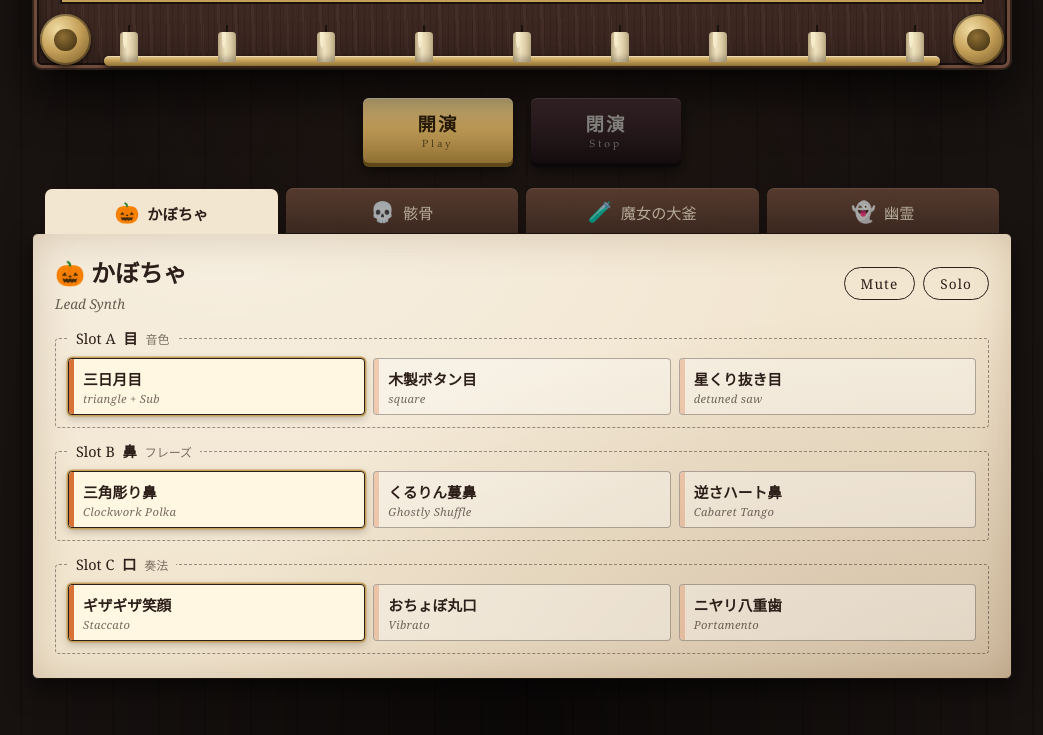
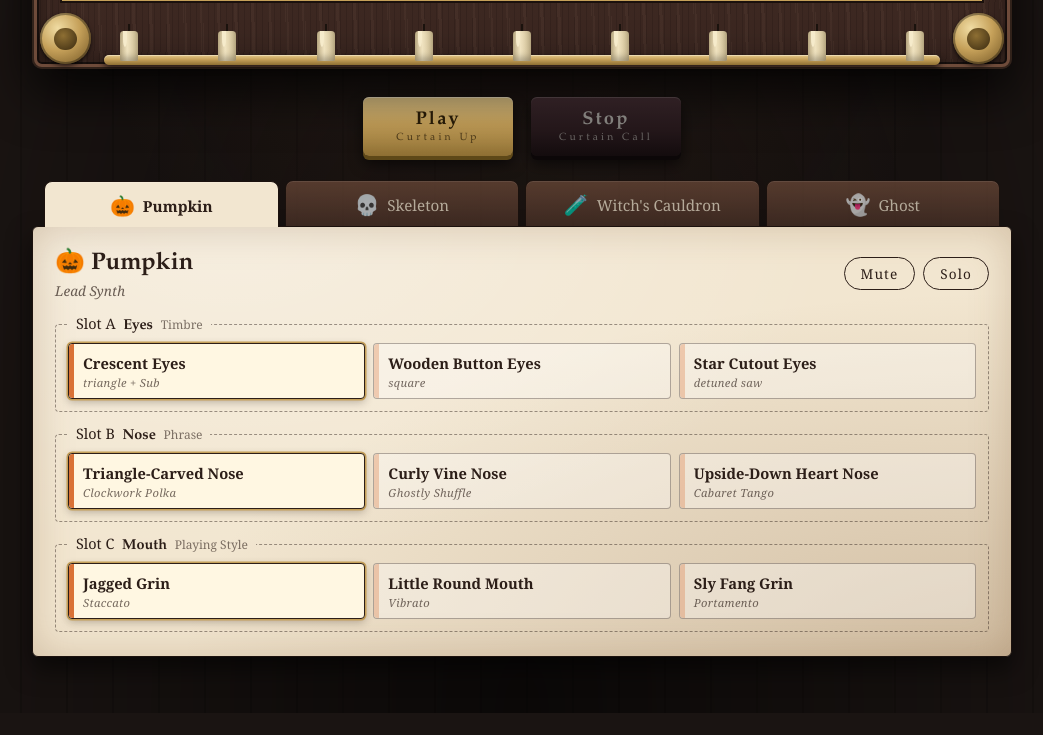
Before and after one commit to stmega99-jpg/monster-puppet-theater, a plain HTML site: page index.html in a window 1280 px wide. Shown: the part 693-1428 px from the top of the page, without its empty margins (118-1161 px from the left). After the commit the page ends 1406 px from the top, so only its background shows below. Drawn offline with Linux system fonts and the light colour scheme.

Commit message:
chore: convert all UI text, comments, and docs to English

```diff
--- a/css/style.css
+++ b/css/style.css
@@ -1,5 +1,5 @@
 /* Monster Puppet Theater — Antique Wood & Faded Storybook
-   パレットは .kiro/specs/monster-ensemble/design.md §1 に準拠。蛍光色は使わない。 */
+   Palette follows .kiro/specs/monster-ensemble/design.md section 1. No fluorescent colors. */
 
 :root {
   --bg-stage-dark: #1A1412;
@@ -34,7 +34,7 @@ body {
     var(--bg-stage-dark);
 }
 
-/* ---------- 看板 ---------- */
+/* ---------- Marquee ---------- */
 .marquee { text-align: center; padding: 28px 16px 8px; }
 .marquee__eyebrow {
   margin: 0; font-size: 0.8rem; letter-spacing: 0.4em; color: var(--brass-accent); opacity: 0.85;
@@ -53,7 +53,7 @@ body {
 
 .theater { width: min(980px, 100% - 24px); margin: 0 auto; padding-bottom: 56px; }
 
-/* ---------- 額縁（プロセニアム） ---------- */
+/* ---------- Wooden frame (proscenium) ---------- */
 .proscenium {
   position: relative;
   padding: 3.6% 3.6% 7.5%;
@@ -70,7 +70,7 @@ body {
     0 24px 50px rgba(0, 0, 0, 0.75);
 }
 
-/* 四隅の真鍮飾り */
+/* Brass corner rosettes */
 .frame-corner {
   position: absolute; width: 5.2%; aspect-ratio: 1; z-index: 6;
   background: radial-gradient(circle at 35% 30%, #F0DCA3, #C5A059 45%, #6E5222 100%);
@@ -86,7 +86,7 @@ body {
 .frame-corner--bl { bottom: 0.8%; left: 0.8%; }
 .frame-corner--br { bottom: 0.8%; right: 0.8%; }
 
-/* ---------- ステージ ---------- */
+/* ---------- Stage ---------- */
 .stage {
   position: relative; overflow: hidden;
   aspect-ratio: 16 / 9;
@@ -94,7 +94,7 @@ body {
   box-shadow: 0 0 0 3px #1b110d, 0 0 0 5px var(--brass-accent), 0 0 0 7px #1b110d, inset 0 0 60px rgba(0, 0, 0, 0.8);
 }
 
-/* 色褪せた絵本の背景画: 月・丘・傾いた屋敷・枯れ木。紙の粒子ノイズ入り。 */
+/* Faded storybook backdrop: moon, hills, crooked manor, bare tree, with paper grain noise. */
 .backdrop {
   position: absolute; inset: 0;
   background:
@@ -103,14 +103,14 @@ body {
   filter: sepia(0.35) saturate(0.75) brightness(0.85);
 }
 
-/* 開演時の天井スポット */
+/* Overhead spotlight while the show is on */
 .spotlight {
   position: absolute; inset: 0; pointer-events: none; opacity: 0;
   background: radial-gradient(ellipse 60% 85% at 50% 0%, rgba(247, 200, 115, 0.22), transparent 70%);
   transition: opacity 1.4s ease 0.5s;
 }
 
-/* 床板 */
+/* Floorboards */
 .floor {
   position: absolute; left: 0; right: 0; bottom: 0; height: 17%;
   background:
@@ -120,14 +120,14 @@ body {
   border-top: 2px solid rgba(0, 0, 0, 0.6);
   box-shadow: inset 0 14px 18px -8px rgba(0, 0, 0, 0.7);
 }
-/* フットライトの照り返し */
+/* Footlight glow reflected on the floor */
 .floor::after {
   content: ''; position: absolute; inset: 0; opacity: 0;
   background: radial-gradient(ellipse 70% 120% at 50% 100%, rgba(247, 200, 115, 0.5), transparent 70%);
   transition: opacity 1s ease 0.6s;
 }
 
-/* ---------- パペット（Task 1 では仮シルエット） ---------- */
+/* ---------- Puppets (placeholder silhouettes in Task 1) ---------- */
 .puppets {
   position: absolute; inset: 0 5% 3% 5%;
   display: flex; justify-content: space-around; align-items: flex-start;
@@ -145,7 +145,7 @@ body {
 .puppet svg { display: block; width: 100%; height: auto; overflow: visible; }
 .puppet:hover { filter: drop-shadow(0 6px 5px rgba(0, 0, 0, 0.55)) brightness(1.08); }
 
-/* 選ばれているパペットの足元に真鍮の名札 */
+/* Brass nameplate at the feet of the selected puppet */
 .puppet::after {
   content: attr(data-name);
   position: absolute; left: 50%; bottom: -3%; transform: translateX(-50%);
@@ -161,12 +161,12 @@ body {
 .puppet .zzz { opacity: 0; }
 .puppet .eyes { transform-origin: 70px 140px; transition: transform 0.4s; }
 
-/* 居眠り姿（Mute / 他トラックの Solo） */
+/* Dozing pose (Mute, or silenced by another track's Solo) */
 .puppet.is-asleep .body { filter: brightness(0.62) saturate(0.55); transform: scaleY(0.94); }
 .puppet.is-asleep .eyes { transform: scaleY(0.12); }
 .puppet.is-asleep .zzz { opacity: 0.9; animation: zzz 3s ease-in-out infinite; }
 
-/* ---------- 深紅のベルベットカーテン ---------- */
+/* ---------- Crimson velvet curtains ---------- */
 .curtain {
   position: absolute; top: 0; bottom: 0; width: 52%; z-index: 4;
   background:
@@ -178,7 +178,7 @@ body {
   box-shadow: 0 0 24px rgba(0, 0, 0, 0.7);
   transition: transform 1.3s cubic-bezier(0.65, 0, 0.25, 1);
 }
-.curtain::after { /* 裾の金房 */
+.curtain::after { /* Gold fringe along the hem */
   content: ''; position: absolute; left: 0; right: 0; bottom: 0; height: 2.6%;
   background: repeating-linear-gradient(90deg, #C5A059 0 3px, #8E6F33 3px 6px);
   opacity: 0.85;
@@ -202,7 +202,7 @@ body {
 }
 .proscenium:not([data-state='closed']) .curtain-hint { opacity: 0; }
 
-/* 上部の垂れ幕（バランス） */
+/* Top valance */
 .valance {
   position: absolute; z-index: 5; left: 3.6%; right: 3.6%; top: 3.6%;
   height: 7.5%;
@@ -212,7 +212,7 @@ body {
   border-bottom: 3px solid var(--brass-accent);
   box-shadow: 0 6px 12px rgba(0, 0, 0, 0.6);
 }
-.valance::after { /* スカラップ */
+.valance::after { /* Scalloped edge */
   content: ''; position: absolute; left: 0; right: 0; top: 100%; height: 55%;
   background: radial-gradient(circle at 50% 0, var(--curtain-red) 0 62%, transparent 64%) 0 0 / 8.333% 100% repeat-x;
   filter: drop-shadow(0 3px 2px rgba(0, 0, 0, 0.55));
@@ -226,13 +226,13 @@ body {
 .valance__tassel--l { left: 2%; }
 .valance__tassel--r { right: 2%; }
 
-/* ---------- ロウソクのフットライト ---------- */
+/* ---------- Candle footlights ---------- */
 .footlights {
   position: absolute; z-index: 7; left: 9%; right: 9%; bottom: 1.4%; height: 6.2%;
   display: flex; justify-content: space-between; align-items: flex-end;
   font-size: clamp(8px, 1.45vw, 15px);
 }
-.footlights::before { /* 真鍮のトレイ */
+.footlights::before { /* Brass tray */
   content: ''; position: absolute; left: -2%; right: -2%; bottom: -0.3em; height: 0.7em;
   background: var(--brass-grad); border-radius: 0.4em;
   box-shadow: 0 3px 6px rgba(0, 0, 0, 0.7), inset 0 1px 0 rgba(255, 255, 255, 0.35);
@@ -243,7 +243,7 @@ body {
   background: linear-gradient(90deg, #cbb98f, #F0E3C0 40%, #cbb98f);
   box-shadow: inset 0 -4px 6px rgba(0, 0, 0, 0.25);
 }
-.wax::after { /* 垂れたロウ */
+.wax::after { /* Dripped wax */
   content: ''; position: absolute; top: 0; left: 18%; width: 22%; height: 55%;
   background: #F6EBCB; border-radius: 0 0 50% 50%;
 }
@@ -258,7 +258,7 @@ body {
   transition-delay: calc(var(--d) * 0.6);
 }
 
-/* 点灯: 開演中とカーテンコール中 */
+/* Lit while the show is open and during the curtain call */
 .proscenium[data-state='open'] .flame,
 .proscenium[data-state='curtain_call'] .flame { opacity: 1; animation: flicker 1.6s ease-in-out infinite; animation-delay: var(--d); }
 .proscenium[data-state='open'] .spotlight,
@@ -266,7 +266,7 @@ body {
 .proscenium[data-state='open'] .floor::after,
 .proscenium[data-state='curtain_call'] .floor::after { opacity: 1; }
 
-/* カーテンコール: 一斉お辞儀（約1.8秒以内に収める） */
+/* Curtain call: all puppets bow together (kept within about 1.8 s) */
 .proscenium[data-state='curtain_call'] .puppet .body {
   animation: bow 1.5s ease-in-out both;
 }
@@ -290,7 +290,7 @@ body {
 }
 @keyframes zzz { 0%, 100% { transform: translateY(0); opacity: 0.55; } 50% { transform: translateY(-7px); opacity: 1; } }
 
-/* ---------- 開演・閉演ボタン ---------- */
+/* ---------- Play / Stop buttons ---------- */
 .controls { display: flex; justify-content: center; gap: 18px; margin: 28px 0 24px; }
 .btn {
   min-width: 150px; padding: 12px 26px; cursor: pointer;
@@ -307,7 +307,7 @@ body {
 .btn:disabled { cursor: not-allowed; filter: grayscale(0.7) brightness(0.55); }
 .btn:focus-visible, .tab:focus-visible, .opt:focus-visible, .toggle:focus-visible { outline: 2px solid var(--candle); outline-offset: 3px; }
 
-/* ---------- 編集パネル（羊皮紙） ---------- */
+/* ---------- Editor panel (parchment) ---------- */
 .tabs { display: flex; gap: 6px; padding: 0 12px; }
 .tab {
   flex: 1; display: flex; align-items: center; justify-content: center; gap: 8px;
@@ -362,7 +362,7 @@ body {
   background: rgba(255, 255, 255, 0.35); border: 1px solid rgba(44, 30, 24, 0.35); border-radius: 4px;
   transition: background 0.15s, transform 0.15s, box-shadow 0.15s;
 }
-.opt::before { /* パペット色の栞 */
+.opt::before { /* Bookmark strip in the puppet color */
   content: ''; position: absolute; left: 0; top: 0; bottom: 0; width: 5px; border-radius: 4px 0 0 4px;
   background: var(--puppet); opacity: 0.3; transition: opacity 0.15s;
 }
@@ -375,7 +375,7 @@ body {
 .opt__name { font-weight: 700; font-size: 0.92rem; }
 .opt__note { font-size: 0.7rem; opacity: 0.65; font-style: italic; letter-spacing: 0.03em; }
 
-/* ---------- 狭い画面 ---------- */
+/* ---------- Narrow screens ---------- */
 @media (max-width: 640px) {
   .slot__opts { grid-template-columns: 1fr; }
   .tab__name { display: none; }
--- a/index.html
+++ b/index.html
@@ -1,5 +1,5 @@
 <!DOCTYPE html>
-<html lang="ja">
+<html lang="en">
 <head>
   <meta charset="UTF-8">
   <meta name="viewport" content="width=device-width, initial-scale=1">
@@ -8,14 +8,14 @@
 </head>
 <body>
   <header class="marquee">
-    <p class="marquee__eyebrow">— 本日限りの特別公演 —</p>
+    <p class="marquee__eyebrow">— One Night Only —</p>
     <h1 class="marquee__title">Monster Puppet Theater</h1>
     <p class="marquee__sub">Jack-o'-Lantern Synth : Monster Puppet Session</p>
   </header>
 
   <main class="theater">
-    <!-- 額縁ステージ -->
-    <section class="proscenium" id="proscenium" data-state="closed" aria-label="人形劇ステージ">
+    <!-- Framed stage -->
+    <section class="proscenium" id="proscenium" data-state="closed" aria-label="Puppet theater stage">
       <div class="frame-corner frame-corner--tl"></div>
       <div class="frame-corner frame-corner--tr"></div>
       <div class="frame-corner frame-corner--bl"></div>
@@ -29,7 +29,7 @@
 
         <div class="curtain curtain--left"></div>
         <div class="curtain curtain--right"></div>
-        <div class="curtain-hint" id="curtainHint">開演をお待ちください</div>
+        <div class="curtain-hint" id="curtainHint">The show will begin shortly</div>
       </div>
 
       <div class="valance" aria-hidden="true">
@@ -40,15 +40,15 @@
       <div class="footlights" id="footlights" aria-hidden="true"></div>
     </section>
 
-    <!-- 開演・閉演 -->
+    <!-- Play / Stop -->
     <div class="controls">
-      <button class="btn btn--play" id="playBtn" type="button">開演 <span>Play</span></button>
-      <button class="btn btn--stop" id="stopBtn" type="button" disabled>閉演 <span>Stop</span></button>
+      <button class="btn btn--play" id="playBtn" type="button">Play <span>Curtain Up</span></button>
+      <button class="btn btn--stop" id="stopBtn" type="button" disabled>Stop <span>Curtain Call</span></button>
     </div>
 
-    <!-- パペット選択 + 3スロットUI -->
-    <section class="workbench" aria-label="パペット編集">
-      <nav class="tabs" id="puppetTabs" role="tablist" aria-label="パペット選択"></nav>
+    <!-- Puppet selection + 3-slot UI -->
+    <section class="workbench" aria-label="Puppet editor">
+      <nav class="tabs" id="puppetTabs" role="tablist" aria-label="Select puppet"></nav>
       <div class="panel" id="slotPanel"></div>
     </section>
   </main>
--- a/js/parts.js
+++ b/js/parts.js
@@ -1,88 +1,89 @@
-// 4体のパペットと全36パーツの定義（design.md §1, §2 準拠）。
-// 音色パラメータは Task 2 以降で参照する。ここでは UI 表示用の名前と説明のみ保持する。
+// The four puppets and all 36 parts (design.md sections 1 and 2).
+// Sound parameters are consumed from Task 2 onward. This file only holds the
+// display names and short notes used by the UI.
 
 export const PUPPETS = [
   {
-    id: 'pumpkin', icon: '🎃', name: 'かぼちゃ', role: 'Lead Synth',
+    id: 'pumpkin', icon: '🎃', name: 'Pumpkin', role: 'Lead Synth',
     color: '#D97236', accent: '#F7C873',
     slots: [
-      { label: '目', hint: '音色', options: [
-        { name: '三日月目', note: 'triangle + Sub' },
-        { name: '木製ボタン目', note: 'square' },
-        { name: '星くり抜き目', note: 'detuned saw' },
+      { label: 'Eyes', hint: 'Timbre', options: [
+        { name: 'Crescent Eyes', note: 'triangle + Sub' },
+        { name: 'Wooden Button Eyes', note: 'square' },
+        { name: 'Star Cutout Eyes', note: 'detuned saw' },
       ]},
-      { label: '鼻', hint: 'フレーズ', options: [
-        { name: '三角彫り鼻', note: 'Clockwork Polka' },
-        { name: 'くるりん蔓鼻', note: 'Ghostly Shuffle' },
-        { name: '逆さハート鼻', note: 'Cabaret Tango' },
+      { label: 'Nose', hint: 'Phrase', options: [
+        { name: 'Triangle-Carved Nose', note: 'Clockwork Polka' },
+        { name: 'Curly Vine Nose', note: 'Ghostly Shuffle' },
+        { name: 'Upside-Down Heart Nose', note: 'Cabaret Tango' },
       ]},
-      { label: '口', hint: '奏法', options: [
-        { name: 'ギザギザ笑顔', note: 'Staccato' },
-        { name: 'おちょぼ丸口', note: 'Vibrato' },
-        { name: 'ニヤリ八重歯', note: 'Portamento' },
+      { label: 'Mouth', hint: 'Playing Style', options: [
+        { name: 'Jagged Grin', note: 'Staccato' },
+        { name: 'Little Round Mouth', note: 'Vibrato' },
+        { name: 'Sly Fang Grin', note: 'Portamento' },
       ]},
     ],
   },
   {
-    id: 'skeleton', icon: '💀', name: '骸骨', role: 'Drums & Bone Marimba',
+    id: 'skeleton', icon: '💀', name: 'Skeleton', role: 'Drums & Bone Marimba',
     color: '#E8DCC4', accent: '#B5A48B',
     slots: [
-      { label: '頭', hint: 'ドラム音質', options: [
-        { name: '折れシルクハット', note: 'Wood Kick + Brush' },
-        { name: 'ぜんまいネジ頭', note: 'Toy Kick + Snappy' },
-        { name: 'ブリキ王冠', note: 'Deep Kick + Rim' },
+      { label: 'Head', hint: 'Drum Tone', options: [
+        { name: 'Bent Top Hat', note: 'Wood Kick + Brush' },
+        { name: 'Wind-Up Key Head', note: 'Toy Kick + Snappy' },
+        { name: 'Tin Crown', note: 'Deep Kick + Rim' },
       ]},
-      { label: '肋骨', hint: 'ビート', options: [
-        { name: '4つ箱あばら', note: 'Clockwork Polka' },
-        { name: '真鍮継ぎあばら', note: 'Ghostly Shuffle' },
-        { name: '蜘蛛の巣あばら', note: 'Cabaret Tango' },
+      { label: 'Ribs', hint: 'Beat', options: [
+        { name: 'Four-Box Ribs', note: 'Clockwork Polka' },
+        { name: 'Brass-Jointed Ribs', note: 'Ghostly Shuffle' },
+        { name: 'Cobweb Ribs', note: 'Cabaret Tango' },
       ]},
-      { label: 'バチ', hint: '木琴音色', options: [
-        { name: '大腿骨マレット', note: 'Warm Marimba' },
-        { name: '銀のスプーン', note: 'Glassy Xylophone' },
-        { name: '枯れ枝タクト', note: 'Wood Clack' },
+      { label: 'Mallet', hint: 'Marimba Tone', options: [
+        { name: 'Femur Mallet', note: 'Warm Marimba' },
+        { name: 'Silver Spoon', note: 'Glassy Xylophone' },
+        { name: 'Dry Twig Baton', note: 'Wood Clack' },
       ]},
     ],
   },
   {
-    id: 'cauldron', icon: '🧪', name: '魔女の大釜', role: 'Acid Bubble Bass',
+    id: 'cauldron', icon: '🧪', name: "Witch's Cauldron", role: 'Acid Bubble Bass',
     color: '#2B303A', accent: '#76A884',
     slots: [
-      { label: '釜', hint: '波形', options: [
-        { name: '猫足の黒鉄釜', note: 'sawtooth' },
-        { name: '真鍮ツギハギ釜', note: 'square + EnvLPF' },
-        { name: 'ひび割れ陶器釜', note: 'triangle + Sub' },
+      { label: 'Pot', hint: 'Waveform', options: [
+        { name: 'Cat-Footed Iron Cauldron', note: 'sawtooth' },
+        { name: 'Patchwork Brass Cauldron', note: 'square + EnvLPF' },
+        { name: 'Cracked Ceramic Cauldron', note: 'triangle + Sub' },
       ]},
-      { label: '具材', hint: 'パターン', options: [
-        { name: '光る毒キノコ', note: 'Clockwork Polka' },
-        { name: 'ぜんまいカエル', note: 'Ghostly Shuffle' },
-        { name: '星空の目玉', note: 'Cabaret Tango' },
+      { label: 'Ingredient', hint: 'Pattern', options: [
+        { name: 'Glowing Poison Mushroom', note: 'Clockwork Polka' },
+        { name: 'Wind-Up Frog', note: 'Ghostly Shuffle' },
+        { name: 'Starry Eyeball', note: 'Cabaret Tango' },
       ]},
-      { label: '炎', hint: 'エンベロープ', options: [
-        { name: '蜜蝋ろうそく束', note: 'Pluck' },
-        { name: '狐火ランタン', note: 'Glide' },
-        { name: 'パチパチ茨薪', note: 'Punch' },
+      { label: 'Flame', hint: 'Envelope', options: [
+        { name: 'Beeswax Candle Bundle', note: 'Pluck' },
+        { name: 'Foxfire Lantern', note: 'Glide' },
+        { name: 'Crackling Bramble Logs', note: 'Punch' },
       ]},
     ],
   },
   {
-    id: 'ghost', icon: '👻', name: '幽霊', role: 'Theremin Choir Pad',
+    id: 'ghost', icon: '👻', name: 'Ghost', role: 'Theremin Choir Pad',
     color: '#EAE6DF', accent: '#D98A82',
     slots: [
-      { label: '帽子', hint: '声質', options: [
-        { name: '縞々ナイトキャップ', note: 'Theremin Choir' },
-        { name: '絵本の紙王冠', note: 'Reed Organ' },
-        { name: '古レースのベール', note: 'Glass Pad' },
+      { label: 'Hat', hint: 'Voice', options: [
+        { name: 'Striped Nightcap', note: 'Theremin Choir' },
+        { name: 'Storybook Paper Crown', note: 'Reed Organ' },
+        { name: 'Old Lace Veil', note: 'Glass Pad' },
       ]},
-      { label: '顔', hint: 'ボイシング', options: [
-        { name: 'ぽかん丸口', note: 'Clockwork Polka' },
-        { name: 'にっこり糸目', note: 'Ghostly Shuffle' },
-        { name: 'おろおろ涙目', note: 'Cabaret Tango' },
+      { label: 'Face', hint: 'Voicing', options: [
+        { name: 'Gaping Round Mouth', note: 'Clockwork Polka' },
+        { name: 'Smiling Slit Eyes', note: 'Ghostly Shuffle' },
+        { name: 'Teary Fretful Eyes', note: 'Cabaret Tango' },
       ]},
-      { label: '持ち物', hint: 'LFO', options: [
-        { name: '小さな真鍮角燈', note: 'Tremolo' },
-        { name: '鎖の懐中時計', note: 'Pitch Vibrato' },
-        { name: '羽根ペンと楽譜', note: 'Octave Shimmer' },
+      { label: 'Item', hint: 'LFO', options: [
+        { name: 'Small Brass Lantern', note: 'Tremolo' },
+        { name: 'Chained Pocket Watch', note: 'Pitch Vibrato' },
+        { name: 'Quill and Sheet Music', note: 'Octave Shimmer' },
       ]},
     ],
   },
--- a/js/puppets.js
+++ b/js/puppets.js
@@ -1,5 +1,5 @@
-// Task 1 用の仮ボディ（シルエット）。各パペットの本描画は Task 3, 5, 6, 7 で差し替える。
-// 麻の操り糸（rgba(212,195,163,0.35)）と木の操り棒は全パペット共通。
+// Placeholder bodies (silhouettes) for Task 1. Tasks 3, 5, 6 and 7 replace them with the real puppet art.
+// The hemp control strings (rgba(212,195,163,0.35)) and the wooden control bar are shared by every puppet.
 
 const STRING = 'rgba(212, 195, 163, 0.35)';
 const INK = '#2C1E18';
```
Also changed, not shown: js/main.js (+7 -7 lines), js/stage.js (+4 -4 lines), 4 other files.
